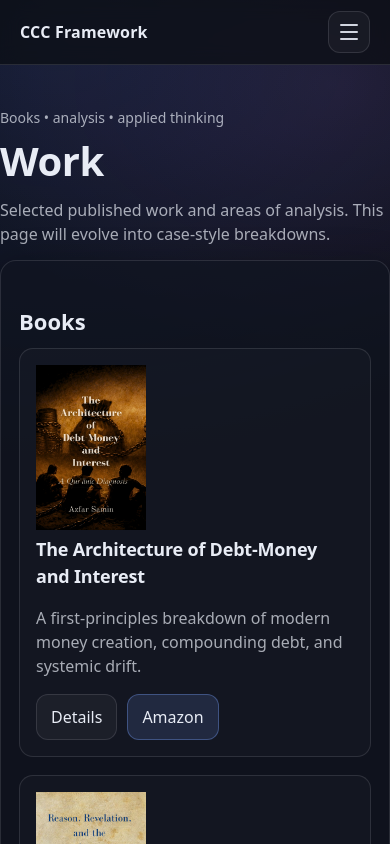
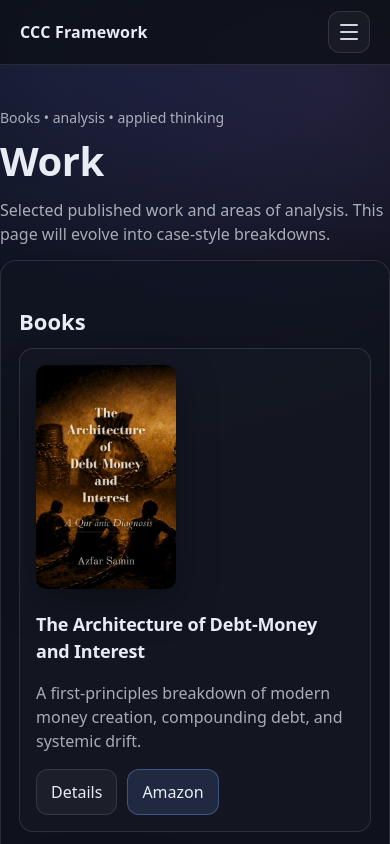
Before and after one commit to azfarsamin/cccframework, a Next.js app: page /work in a window 390 px wide. Shown: the top 844 px of the page. Built offline with nearby package versions, Linux system fonts and the light colour scheme.

Commit message:
Update globals.css

```diff
--- a/app/globals.css
+++ b/app/globals.css
@@ -417,3 +417,26 @@ p, h1, h2, h3 { max-width: 78ch; }
   margin-top: 6px;
   flex-wrap: wrap;
 }
+.bookItem {
+  display: grid;
+  grid-template-columns: 110px 1fr;
+  gap: 16px;
+  align-items: start;
+}
+
+.bookThumb img {
+  width: 100%;
+  height: auto;
+  border-radius: 10px;
+  box-shadow: var(--shadow);
+}
+
+@media (max-width: 640px) {
+  .bookItem {
+    grid-template-columns: 1fr;
+  }
+
+  .bookThumb {
+    max-width: 140px;
+  }
+}
```
